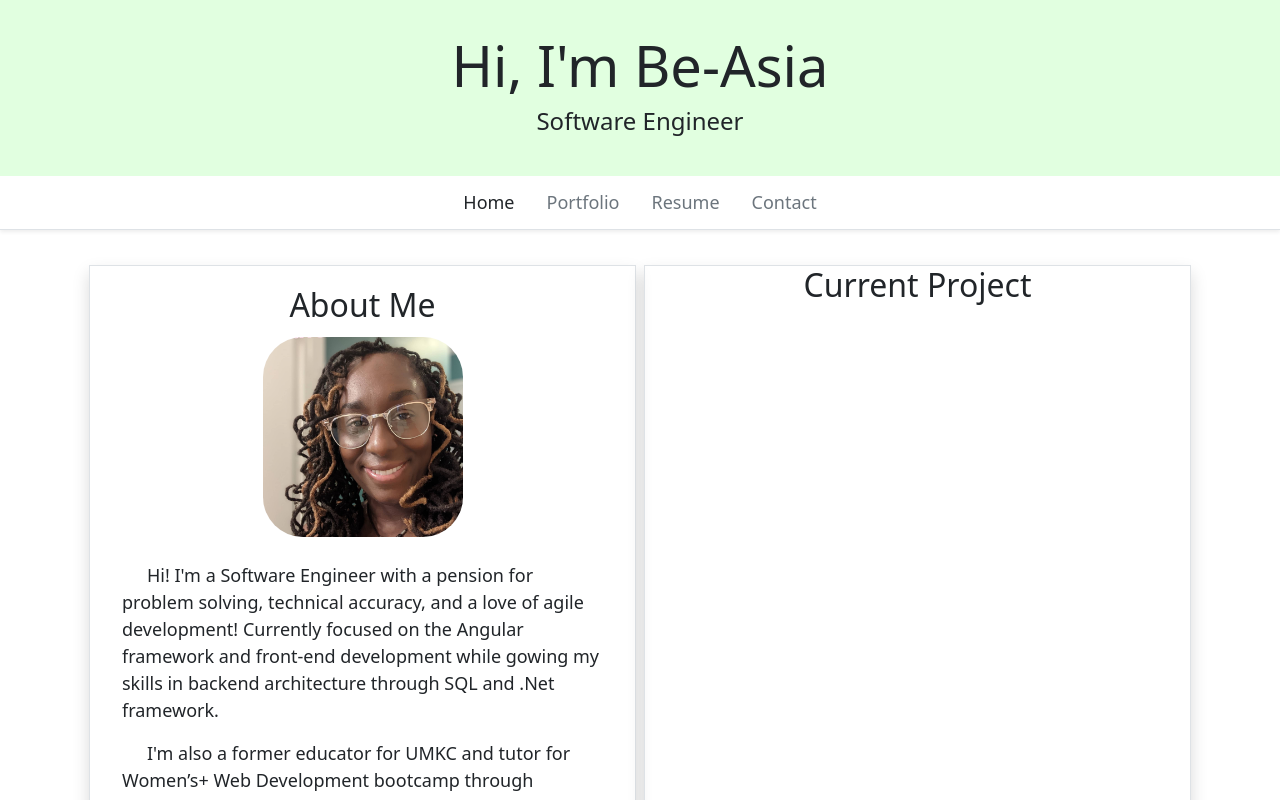
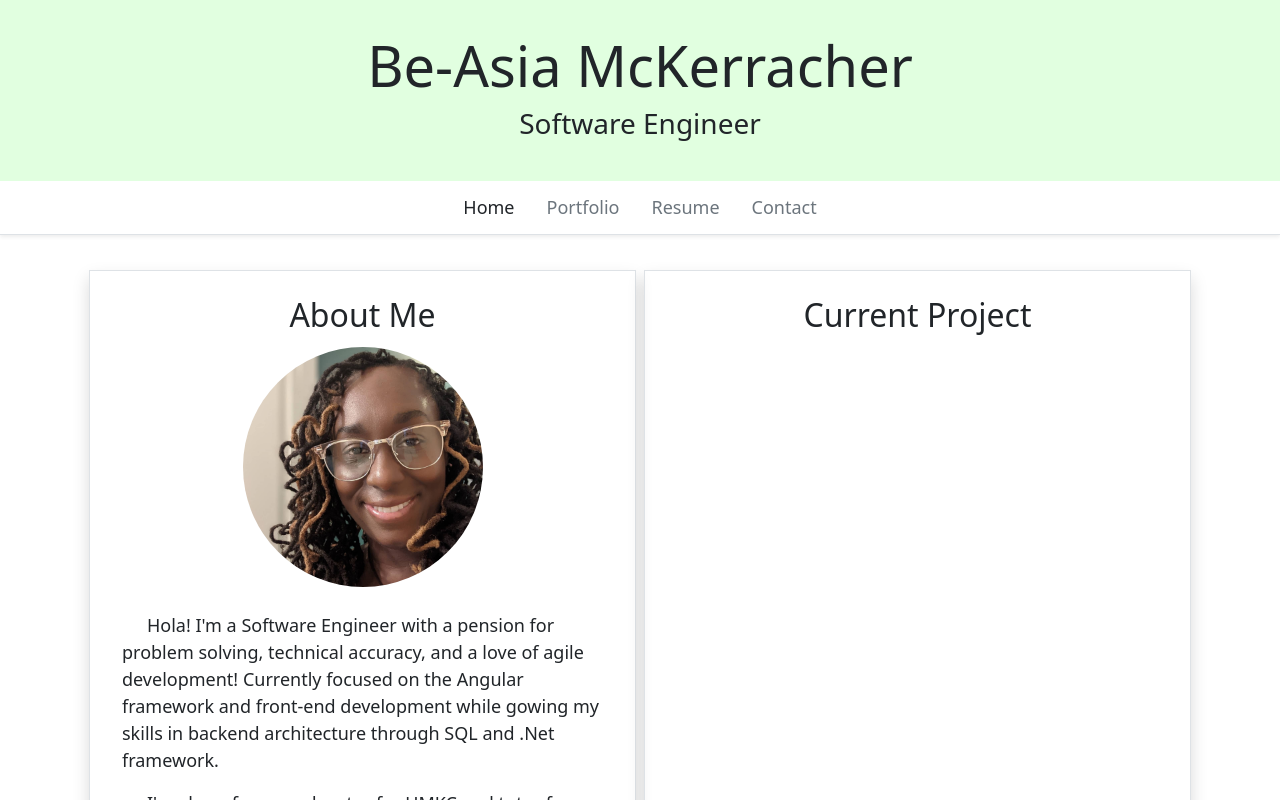
Before and after one commit to amerigirl/AngularPortfolioWebsite, an Angular app: page /home in a window 1280 px wide. Shown: the top 800 px of the page. Built offline with nearby package versions, Linux system fonts and the light colour scheme.

Commit message:
adjusting my image

```diff
--- a/src/app/header/header.component.html
+++ b/src/app/header/header.component.html
@@ -1,8 +1,8 @@
 <div class="jumbotron">
 
   <div class="text-center">
-    <h1 class="display-4">Hi, I'm Be-Asia</h1>
-    <h4>Software Engineer</h4>
+    <h1 class="display-4">Be-Asia McKerracher</h1>
+    <h3>Software Engineer</h3>
   </div>
 
   <!-- <div class="laptop">
--- a/src/app/home/home.component.css
+++ b/src/app/home/home.component.css
@@ -1,23 +1,28 @@
 .myPic {
-  width: 200px;
-  height: 200px;
-  border-radius: 20%;
-
+  width: 240px;
+  height: 240px;
+  border-radius: 50%;
 }
 
 .row {
   padding: 15px;
 }
 
-.title {
-  padding-top: 20px;
+.title1 {
+  padding-top: 25px;
   padding-bottom: 5px;
 }
 
-.paragraph{
+.paragraph {
   padding-top: 10px;
   text-align: left;
   text-indent: 25px;
- margin: 15px 20px 30px;
- font-size: large;
+  margin: 15px 20px 30px;
+  font-size: large;
 }
+
+.title2 {
+  text-align: center;
+  padding-top: 25px;
+  padding-bottom: 5px;
+}
--- a/src/app/home/home.component.html
+++ b/src/app/home/home.component.html
@@ -1,10 +1,10 @@
 <div class="container">
   <!--Is there a way to add a map feature?-->
   <div class="row">
-        <!--about me-->
+    <!--about me-->
     <div class="col-md shadow border m-1">
       <div class="text-center">
-        <h2 class="title">About Me</h2>
+        <h2 class="title1">About Me</h2>
         <img
           class="myPic"
           src="\assets\images\pic_of_me.jpg"
@@ -13,10 +13,10 @@
       </div>
       <div class="paragraph">
         <p>
-          Hi! I'm a Software Engineer with a pension for problem solving,
+          Hola! I'm a Software Engineer with a pension for problem solving,
           technical accuracy, and a love of agile development! Currently focused
-          on the Angular framework and front-end development while gowing
-          my skills in backend architecture through SQL and .Net framework.
+          on the Angular framework and front-end development while gowing my
+          skills in backend architecture through SQL and .Net framework.
         </p>
         <p>
           I'm also a former educator for UMKC and tutor for Women’s+ Web
@@ -28,12 +28,11 @@
 
     <!--featured project-->
     <div class="col-md shadow border m-1">
-      <h2 class="text-center">Current Project</h2>
+      <h2 class="title2">Current Project</h2>
     </div>
   </div>
   <div class="row">
-
-     <div class="col-md shadow border m-1">
+    <div class="col-md shadow border m-1">
       <h2 class="text-center">Out of the office fun!</h2>
     </div>
   </div>
```
